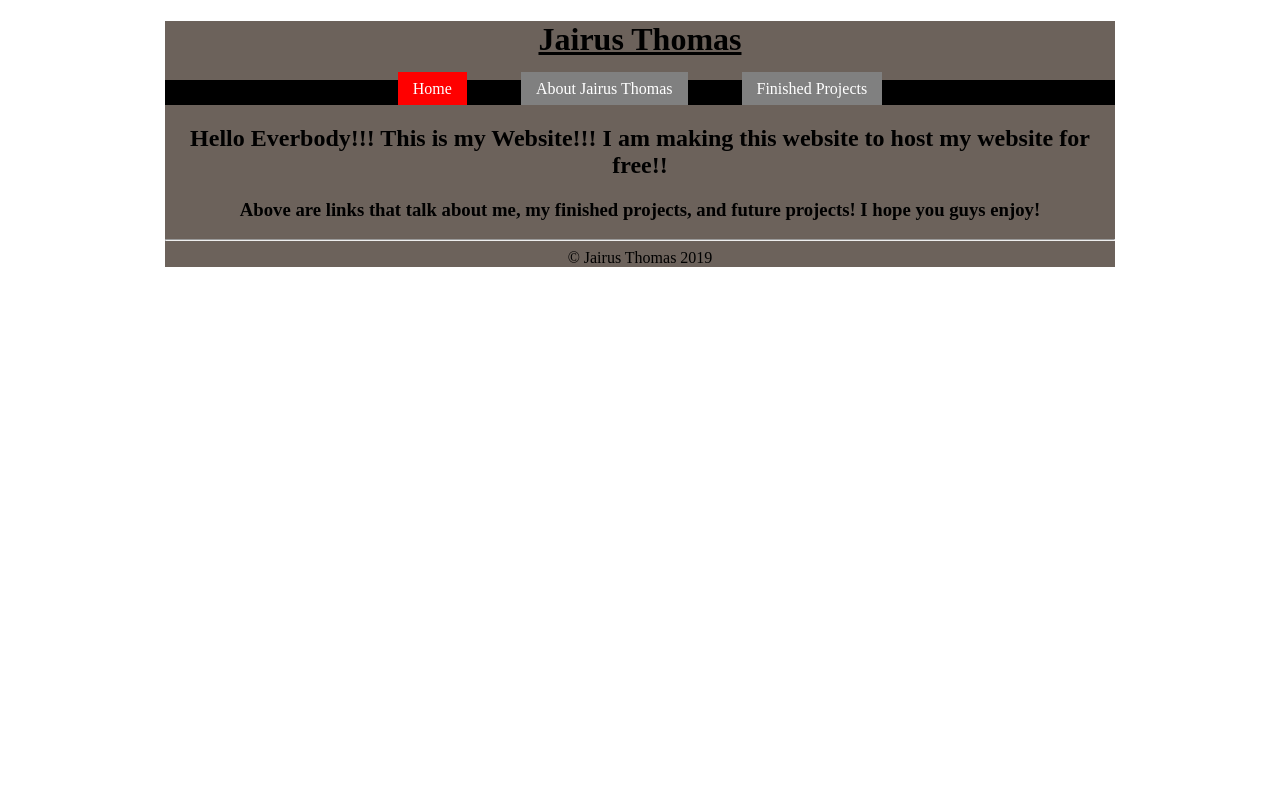
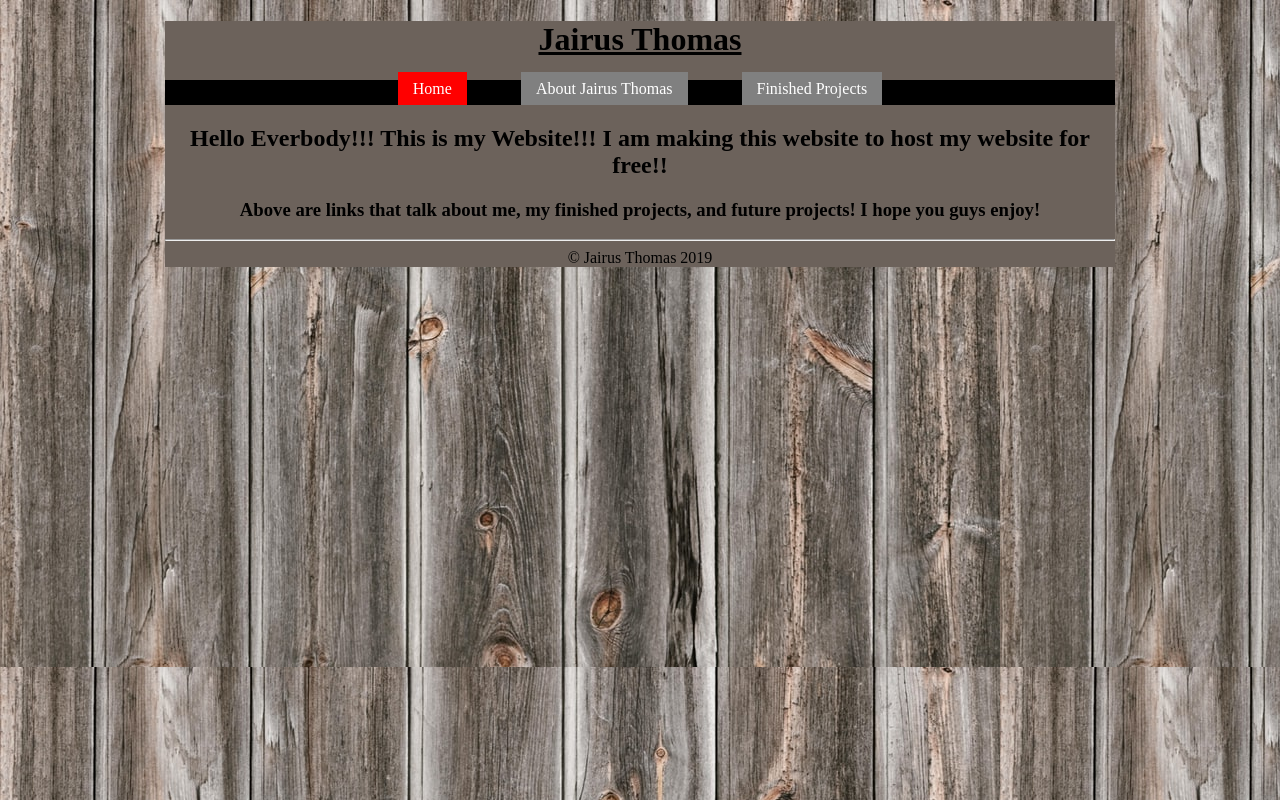
Before and after one commit to jairusth/jairusth.github.io, a plain HTML site: page index.html in a window 1280 px wide. Drawn offline with Linux system fonts and the light colour scheme.

Commit message:
Update style.css

```diff
--- a/style.css
+++ b/style.css
@@ -1,6 +1,6 @@
 html{
 	background-color: white;
-	background-image: url(images/wood.jpg);
+	background-image: url(wood.jpg);
 }
 body{
 	background-color: #6c625b;
```
